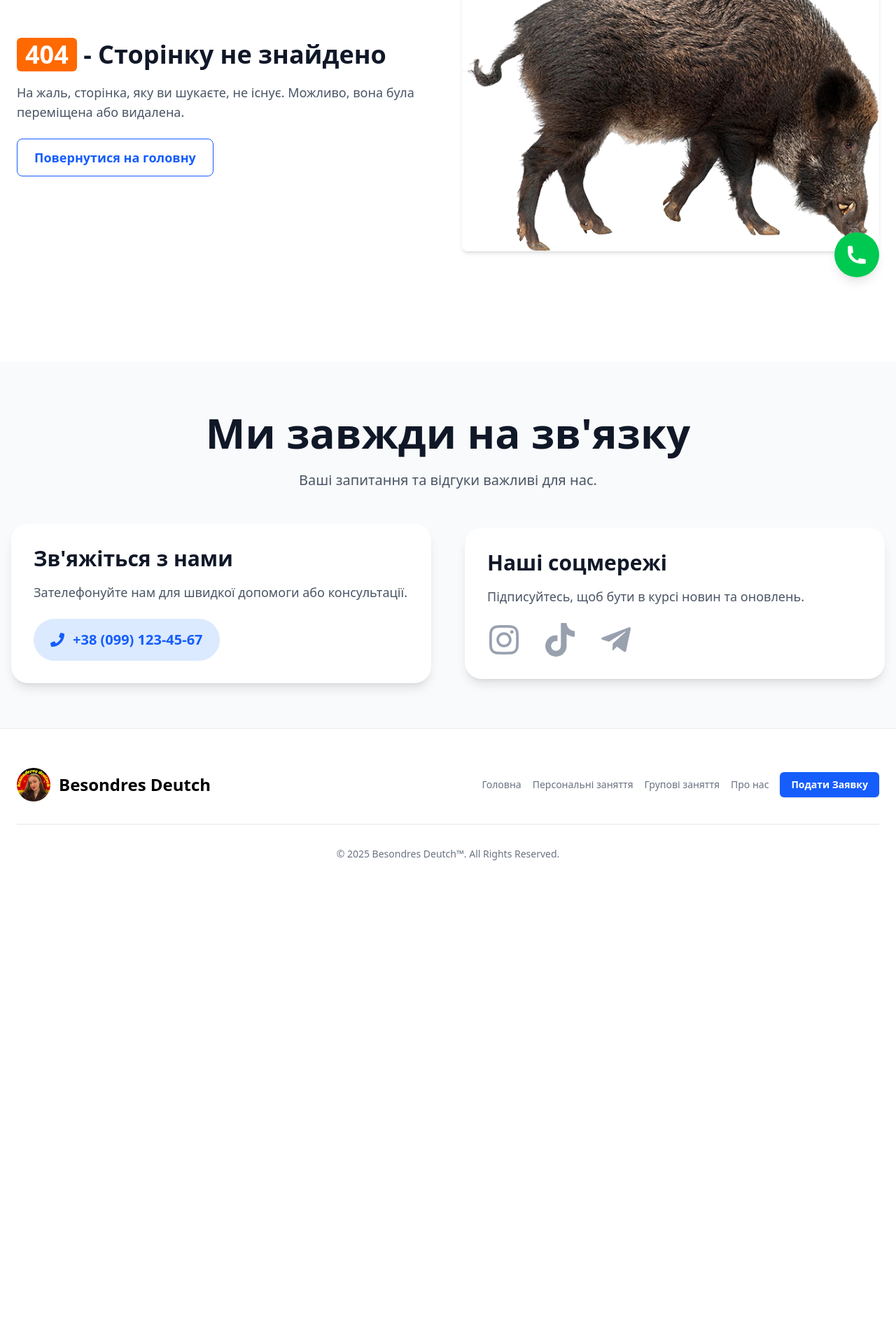
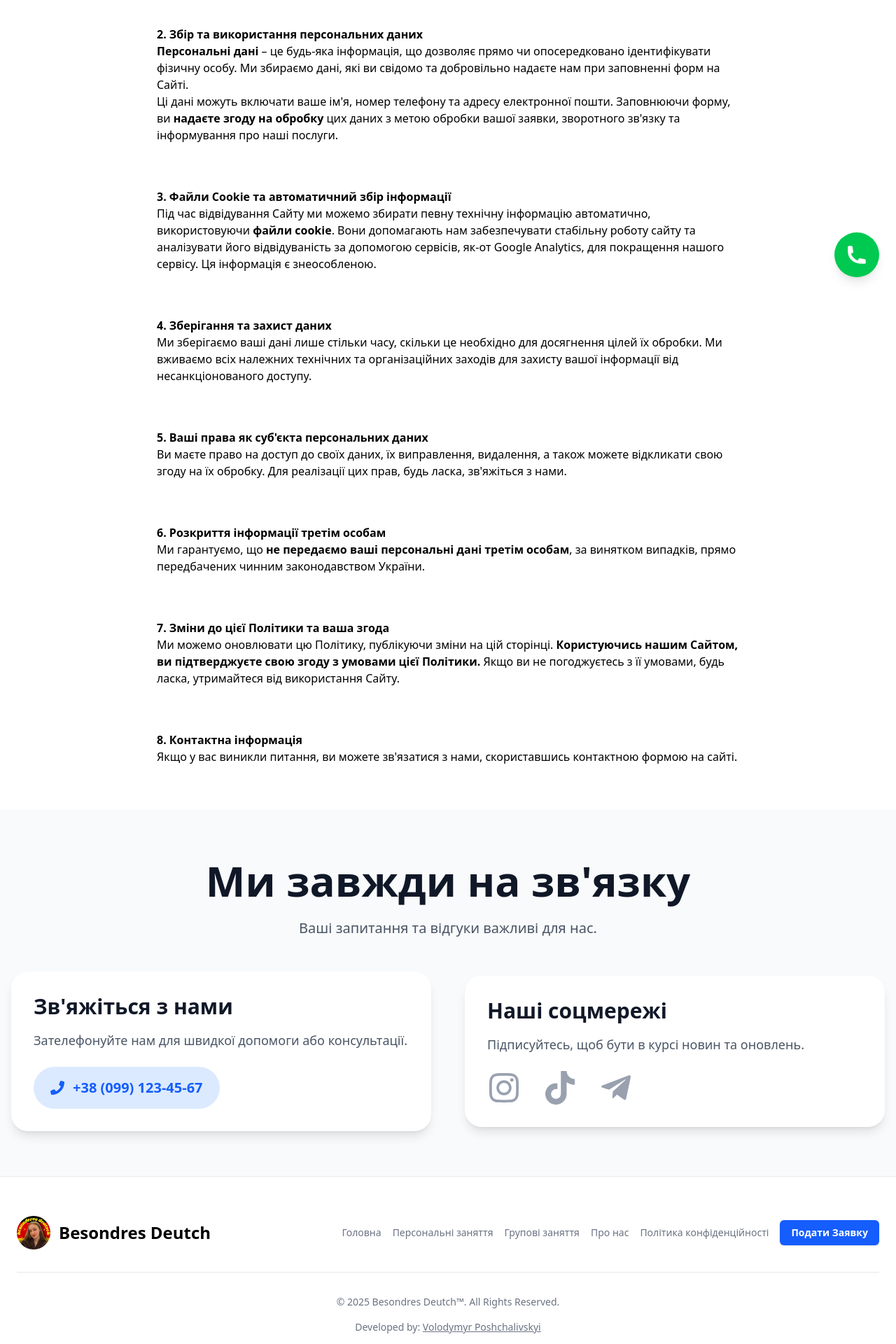
Before and after one commit to Volodymyr-Poshchalovskyi/Language_school, a React (Create React App) app: page /privacy-policy in a window 1280 px wide. Shown: the part 380-2300 px from the top of the page at 70% size. Before the commit the page ends 1666 px from the top, so only its background shows below. Built offline with nearby package versions, Linux system fonts and the light colour scheme; no server answers.

Commit message:
Added favicon, fixed slider, created privacy policy page

```diff
--- a/public/index.html
+++ b/public/index.html
@@ -2,7 +2,7 @@
 <html lang="en">
   <head>
     <meta charset="utf-8" />
-    <link rel="icon" href="%PUBLIC_URL%/favicon.ico" />
+    <link rel="icon" href="./Logo.png" />
     <meta name="viewport" content="width=device-width, initial-scale=1, viewport-fit=cover" />
     <meta
       name="description"
--- a/src/components/LayoutComponents/Footer.jsx
+++ b/src/components/LayoutComponents/Footer.jsx
@@ -1,5 +1,5 @@
 //* The Footer component, providing a consistent navigation and branding element at the bottom of every page.
-// * This version is updated to have a distinct top border in dark mode.
+// * This version is updated to have a distinct top border in dark mode and is centered on mobile.
 
 import React from 'react';
 // * 'Link' from 'react-router-dom' is used for client-side routing.
@@ -13,10 +13,10 @@ const Footer = () => {
     <footer className="bg-white dark:bg-gray-900 px-6 pt-6 pb-[calc(1.5rem+env(safe-area-inset-bottom))] avoid-emoji transition-colors duration-300 border-t border-gray-200 dark:border-gray-700">
       <div className="w-full max-w-screen-xl mx-auto md:py-8">
         <div className="sm:flex sm:items-center sm:justify-between">
-          {/* * Brand logo and name, linked to the homepage. */}
+          {/* * Brand logo and name, linked to the homepage. Centered on mobile. */}
           <Link
             to="/"
-            className="flex items-center mb-4 sm:mb-0 space-x-3 rtl:space-x-reverse"
+            className="flex items-center justify-center sm:justify-start mb-4 sm:mb-0 space-x-3 rtl:space-x-reverse"
           >
             {/* ! The logo image with specified height, width, and object fit. */}
             <img
@@ -30,7 +30,7 @@ const Footer = () => {
               Besondres Deutch
             </span>
           </Link>
-          {/* * A list of navigation links, including a special call-to-action link. */}
+          {/* * A list of navigation links. Centered on mobile. */}
           <ul className="flex flex-wrap items-center justify-center sm:justify-start gap-x-4 gap-y-2 mb-6 text-sm font-medium text-gray-500 sm:mb-0 dark:text-gray-400">
             <li>
               <Link to="/" className="hover:underline">
@@ -53,10 +53,17 @@ const Footer = () => {
               </Link>
             </li>
 
-            <li className="flex-1">
+            <li>
+              <Link to="/privacy-policy" className="hover:underline">
+                Політика конфіденційності
+              </Link>
+            </li>
+
+            {/* The 'Apply Now' button also gets centered along with the list. */}
+            <li className="flex-1 sm:flex-initial">
               <Link
                 to="/application"
-                className="inline-flex items-center gap-x-1 rounded-md bg-blue-600 px-4 py-2 text-sm font-semibold text-white shadow-sm hover:bg-blue-700 transition justify-center md:justify-start"
+                className="inline-flex w-full justify-center sm:w-auto items-center gap-x-1 rounded-md bg-blue-600 px-4 py-2 text-sm font-semibold text-white shadow-sm hover:bg-blue-700 transition"
               >
                 Подати Заявку
               </Link>
@@ -65,12 +72,26 @@ const Footer = () => {
         </div>
         {/* * A separator line and the copyright notice. */}
         <hr className="my-6 border-gray-200 sm:mx-auto dark:border-gray-700 lg:my-8" />
-        <span className="block text-sm text-gray-500 sm:text-center dark:text-gray-400">
+        {/* * Copyright and developer credit, centered on all screen sizes. */}
+        <span className="block text-sm text-gray-500 text-center dark:text-gray-400">
           © 2025{' '}
           <Link to="/" className="hover:underline">
             Besondres Deutch™
           </Link>
           . All Rights Reserved.
+        </span>
+
+        <span className="block mt-4 text-sm text-gray-500 text-center dark:text-gray-400">
+          Developed by:{' '}
+          {/* ! ЗМІНА ТУТ: Замінено href="#!" на валідне посилання, щоб виправити помилку */}
+          <a
+            href="https://github.com/Volodymyr-Poshchalovskyi"
+            target="_blank"
+            rel="noopener noreferrer"
+            className="underline"
+          >
+            Volodymyr Poshchalivskyi
+          </a>
         </span>
       </div>
     </footer>
--- a/src/components/LayoutComponents/Header.jsx
+++ b/src/components/LayoutComponents/Header.jsx
@@ -102,7 +102,10 @@ export default function Header() {
             Головна
           </NavLink>
           {/* ! A popover menu for 'Forms of Study', using a custom active state check. */}
+          {/* ! ЗМІНА ТУТ: Використовуємо render prop, щоб отримати функцію `close` */}
           <Popover className="relative">
+            {({ close }) => (
+              <>
                 <PopoverButton
                   className={`flex items-center gap-x-1 text-sm font-semibold leading-6 transition-colors duration-200 ${
                     isLearningFormsActive
@@ -136,8 +139,10 @@ export default function Header() {
                           />
                         </div>
                         <div className="flex-auto">
+                          {/* ! ЗМІНА ТУТ: Додаємо `onClick={close}` для закриття меню при кліку */}
                           <Link
                             to={item.href}
+                            onClick={close}
                             className="block font-semibold text-gray-900 dark:text-gray-200"
                           >
                             {item.name}
@@ -149,6 +154,8 @@ export default function Header() {
                     ))}
                   </div>
                 </PopoverPanel>
+              </>
+            )}
           </Popover>
 
           <NavLink to="/about" className={navLinkStyles}>
@@ -183,7 +190,6 @@ export default function Header() {
         className="lg:hidden"
       >
         <div className="fixed inset-0 z-50" />
-        {/* ! RESTORED SECTION: The entire mobile menu panel, which was previously missing. */}
         <DialogPanel className="fixed inset-y-0 right-0 z-50 w-full overflow-y-auto bg-white dark:bg-gray-800 p-6 sm:max-w-sm sm:ring-1 sm:ring-gray-900/10 dark:sm:ring-gray-100/10">
           <div className="flex items-center justify-between">
             <Link to="/" className="-m-1.5 p-1.5">
@@ -209,7 +215,6 @@ export default function Header() {
             <div className="-my-6 flex flex-col justify-between h-full">
               {/* * Top section of the mobile menu. */}
               <div className="space-y-2 py-6">
-                {/* ! Mobile NavLink for the Home page. */}
                 <NavLink
                   to="/"
                   className={({ isActive }) =>
@@ -222,7 +227,10 @@ export default function Header() {
                 </NavLink>
 
                 {/* ! Mobile Disclosure component for the dropdown menu. */}
+                {/* ! ЗМІНА ТУТ: Використовуємо render prop, щоб отримати функцію `close` */}
                 <Disclosure as="div" className="-mx-3">
+                  {({ close }) => (
+                    <>
                       <DisclosureButton
                         className={`group flex w-full items-center justify-between rounded-lg py-2 pl-3 pr-3.5 text-base font-semibold leading-7 ${
                           isLearningFormsActive
@@ -240,7 +248,6 @@ export default function Header() {
                         />
                       </DisclosureButton>
                       <DisclosurePanel className="mt-2 space-y-2">
-                    {/* * Maps through 'products' to render mobile dropdown links. */}
                         {products.map((item) => (
                           <NavLink
                             key={item.name}
@@ -248,13 +255,19 @@ export default function Header() {
                             className={({ isActive }) =>
                               `flex items-center gap-x-3 rounded-lg py-2 pl-6 pr-3 text-sm font-semibold leading-7 ${isActive ? 'bg-gray-50 dark:bg-gray-700' : 'text-gray-900 dark:text-gray-200'} hover:bg-gray-50 dark:hover:bg-gray-700`
                             }
-                        onClick={() => setMobileMenuOpen(false)}
+                            // ! ЗМІНА ТУТ: Закриваємо і випадаюче меню (`close`), і все мобільне меню
+                            onClick={() => {
+                              setMobileMenuOpen(false);
+                              close();
+                            }}
                           >
                             <item.icon className="h-5 w-5 flex-none text-gray-400 dark:text-gray-500" />
                             {item.name}
                           </NavLink>
                         ))}
                       </DisclosurePanel>
+                    </>
+                  )}
                 </Disclosure>
 
                 <NavLink
--- /dev/null
+++ b/src/pages/PrivacyPolicyPage.jsx
@@ -0,0 +1,63 @@
+import React from 'react';
+import { Link } from 'react-router-dom';
+
+export default function PrivacyPolicyPage() {
+  return (
+    <div className="bg-white dark:bg-gray-900 transition-colors duration-300">
+      <div className="max-w-4xl mx-auto px-4 sm:px-6 lg:px-8 py-12 sm:py-16">
+        <div className="prose prose-xl dark:prose-invert max-w-none prose-p:leading-loose avoid-emoji">
+
+          <h1 className="text-center sm:text-left">Політика конфіденційності</h1>
+          <p className="text-gray-500 dark:text-gray-400 text-center sm:text-left">Останнє оновлення: 19 серпня 2025 р.</p>
+
+          {/* ! ЗМІНА ТУТ: Додано клас font-semibold для виділення */}
+          <h2 className="font-semibold">1. Загальні положення</h2>
+          <p>
+            Цей документ описує політику конфіденційності (далі – Політика) для веб-сайту мовної школи "Besondres Deutch" (далі – Сайт).
+          </p>
+          <p>
+            Ми з повагою ставимося до вашої приватності та прагнемо захищати ваші персональні дані відповідно до Закону України “Про захист персональних даних”. Ця Політика пояснює, які види інформації ми збираємо, як її використовуємо та які заходи вживаємо для її захисту.
+          </p>
+
+          <h2 className="mt-16 font-semibold">2. Збір та використання персональних даних</h2>
+          <p>
+            <strong>Персональні дані</strong> – це будь-яка інформація, що дозволяє прямо чи опосередковано ідентифікувати фізичну особу. Ми збираємо дані, які ви свідомо та добровільно надаєте нам при заповненні форм на Сайті.
+          </p>
+          <p>
+             Ці дані можуть включати ваше ім'я, номер телефону та адресу електронної пошти. Заповнюючи форму, ви <strong>надаєте згоду на обробку</strong> цих даних з метою обробки вашої заявки, зворотного зв'язку та інформування про наші послуги.
+          </p>
+
+          <h2 className="mt-16 font-semibold">3. Файли Cookie та автоматичний збір інформації</h2>
+          <p>
+            Під час відвідування Сайту ми можемо збирати певну технічну інформацію автоматично, використовуючи <strong>файли cookie</strong>. Вони допомагають нам забезпечувати стабільну роботу сайту та аналізувати його відвідуваність за допомогою сервісів, як-от Google Analytics, для покращення нашого сервісу. Ця інформація є знеособленою.
+          </p>
+
+          <h2 className="mt-16 font-semibold">4. Зберігання та захист даних</h2>
+          <p>
+            Ми зберігаємо ваші дані лише стільки часу, скільки це необхідно для досягнення цілей їх обробки. Ми вживаємо всіх належних технічних та організаційних заходів для захисту вашої інформації від несанкціонованого доступу.
+          </p>
+
+          <h2 className="mt-16 font-semibold">5. Ваші права як суб'єкта персональних даних</h2>
+          <p>
+            Ви маєте право на доступ до своїх даних, їх виправлення, видалення, а також можете відкликати свою згоду на їх обробку. Для реалізації цих прав, будь ласка, зв'яжіться з нами.
+          </p>
+
+          <h2 className="mt-16 font-semibold">6. Розкриття інформації третім особам</h2>
+          <p>
+            Ми гарантуємо, що <strong>не передаємо ваші персональні дані третім особам</strong>, за винятком випадків, прямо передбачених чинним законодавством України.
+          </p>
+
+          <h2 className="mt-16 font-semibold">7. Зміни до цієї Політики та ваша згода</h2>
+          <p>
+            Ми можемо оновлювати цю Політику, публікуючи зміни на цій сторінці. <strong>Користуючись нашим Сайтом, ви підтверджуєте свою згоду з умовами цієї Політики.</strong> Якщо ви не погоджуєтесь з її умовами, будь ласка, утримайтеся від використання Сайту.
+          </p>
+
+          <h2 className="mt-16 font-semibold">8. Контактна інформація</h2>
+          <p>
+            Якщо у вас виникли питання, ви можете зв'язатися з нами, скориставшись <Link to="/application">контактною формою</Link> на сайті.
+          </p>
+        </div>
+      </div>
+    </div>
+  );
+}
--- a/src/routes/AppRouter.jsx
+++ b/src/routes/AppRouter.jsx
@@ -11,6 +11,8 @@ import AboutPage from '../pages/AboutPage';
 import DualForm from '../pages/DualForm';
 import SingleForm from '../pages/SingleForm';
 import NotFoundPage from '../pages/NotFoundPage';
+// ! ЗМІНА ТУТ: Імпортуємо нову сторінку
+import PrivacyPolicyPage from '../pages/PrivacyPolicyPage';
 
 export default function AppRouter() {
   return (
@@ -25,6 +27,8 @@ export default function AppRouter() {
           <Route path="about" element={<AboutPage />} />
           <Route path="dual-form" element={<DualForm />} />
           <Route path="single-form" element={<SingleForm />} />
+          {/* ! ЗМІНА ТУТ: Додаємо маршрут для сторінки політики конфіденційності */}
+          <Route path="privacy-policy" element={<PrivacyPolicyPage />} />
           {/* ? Catch-all route for handling undefined paths and displaying a 404 page. */}
           <Route path="*" element={<NotFoundPage />} />
         </Route>
```
Also changed, not shown: src/components/MainPageComponents/GoalSlider/GoalSlider.jsx (+60 -46 lines), public/Logo.png (added). Lines whose indentation alone changed are shown as unchanged.
